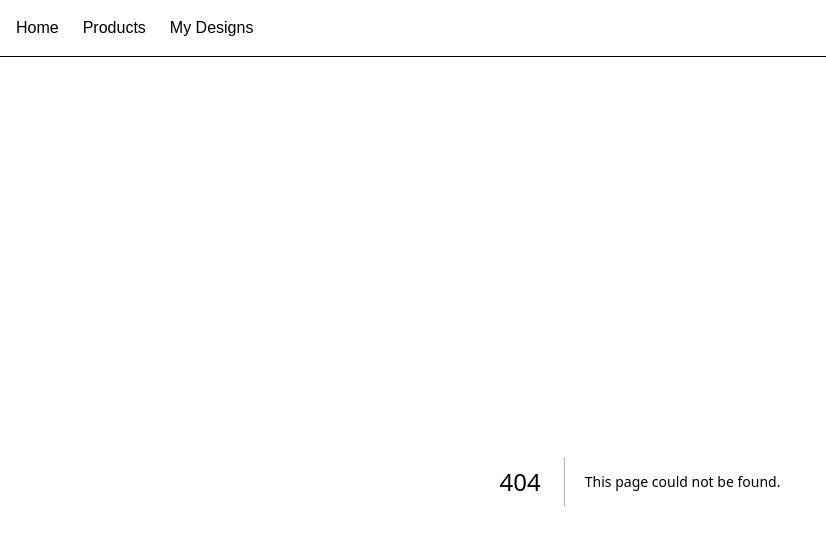
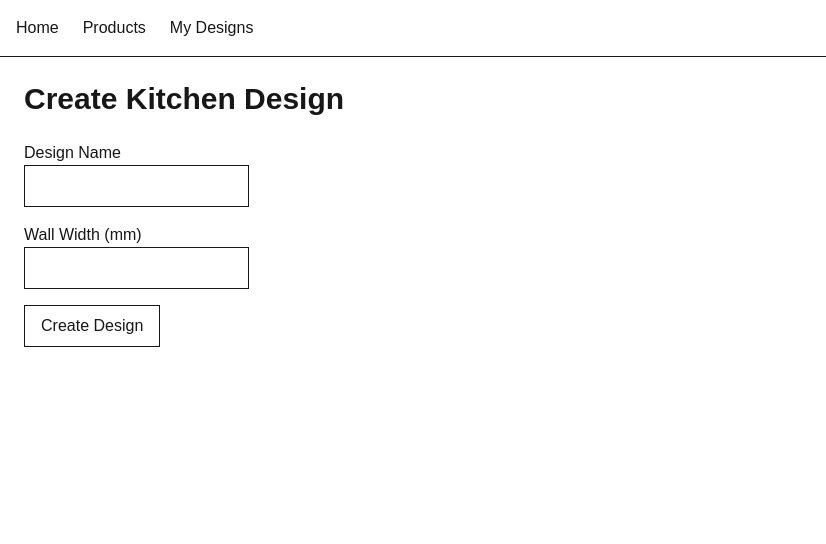
Before and after one commit to charlie6713/kitchen-design-planner, a Next.js app: page /designs/create in a window 1280 px wide. Before the commit this address had no page. Shown: the top 544 px of the page, without its empty margins (0-826 px from the left). Built offline with nearby package versions, Linux system fonts and the light colour scheme.

Commit message:
add designcreate page and new component

```diff
--- /dev/null
+++ b/app/designs/create/page.tsx
@@ -0,0 +1,11 @@
+import CreateDesignForm from "@/components/CreateDesignForm"
+
+export default function CreateDesignPage() {
+  return (
+    <div>
+      <h1 className="mb-6 text-3xl font-bold">Create Kitchen Design</h1>
+
+      <CreateDesignForm />
+    </div>
+  )
+}
--- /dev/null
+++ b/components/CreateDesignForm.tsx
@@ -0,0 +1,55 @@
+"use client"
+
+import { useState } from "react"
+
+export default function CreateDesignForm() {
+  const [designName, setDesignName] = useState("")
+  const [wallWidth, setWallWidth] = useState("")
+
+  function handleDesignNameChange(event: React.ChangeEvent<HTMLInputElement>) {
+    setDesignName(event.target.value)
+  }
+
+  function handleWallWidthChange(event: React.ChangeEvent<HTMLInputElement>) {
+    setWallWidth(event.target.value)
+  }
+
+  function handleSubmit(event: React.FormEvent<HTMLFormElement>) {
+    event.preventDefault()
+
+    console.log("Design Name:", designName)
+    console.log("Wall Width:", wallWidth)
+  }
+
+  return (
+    <form onSubmit={handleSubmit} className="space-y-4">
+      <div>
+        <label htmlFor="designName">Design Name</label>
+
+        <input
+          id="designName"
+          type="text"
+          value={designName}
+          onChange={handleDesignNameChange}
+          className="block border p-2"
+        />
+      </div>
+
+      <div>
+        <label htmlFor="wallWidth">Wall Width (mm)</label>
+
+        <input
+          id="wallWidth"
+          type="number"
+          value={wallWidth}
+          onChange={handleWallWidthChange}
+          className="block border p-2"
+        />
+      </div>
+
+      <button type="submit" className="border px-4 py-2">
+        Create Design
+      </button>
+    </form>
+  )
+}
```
